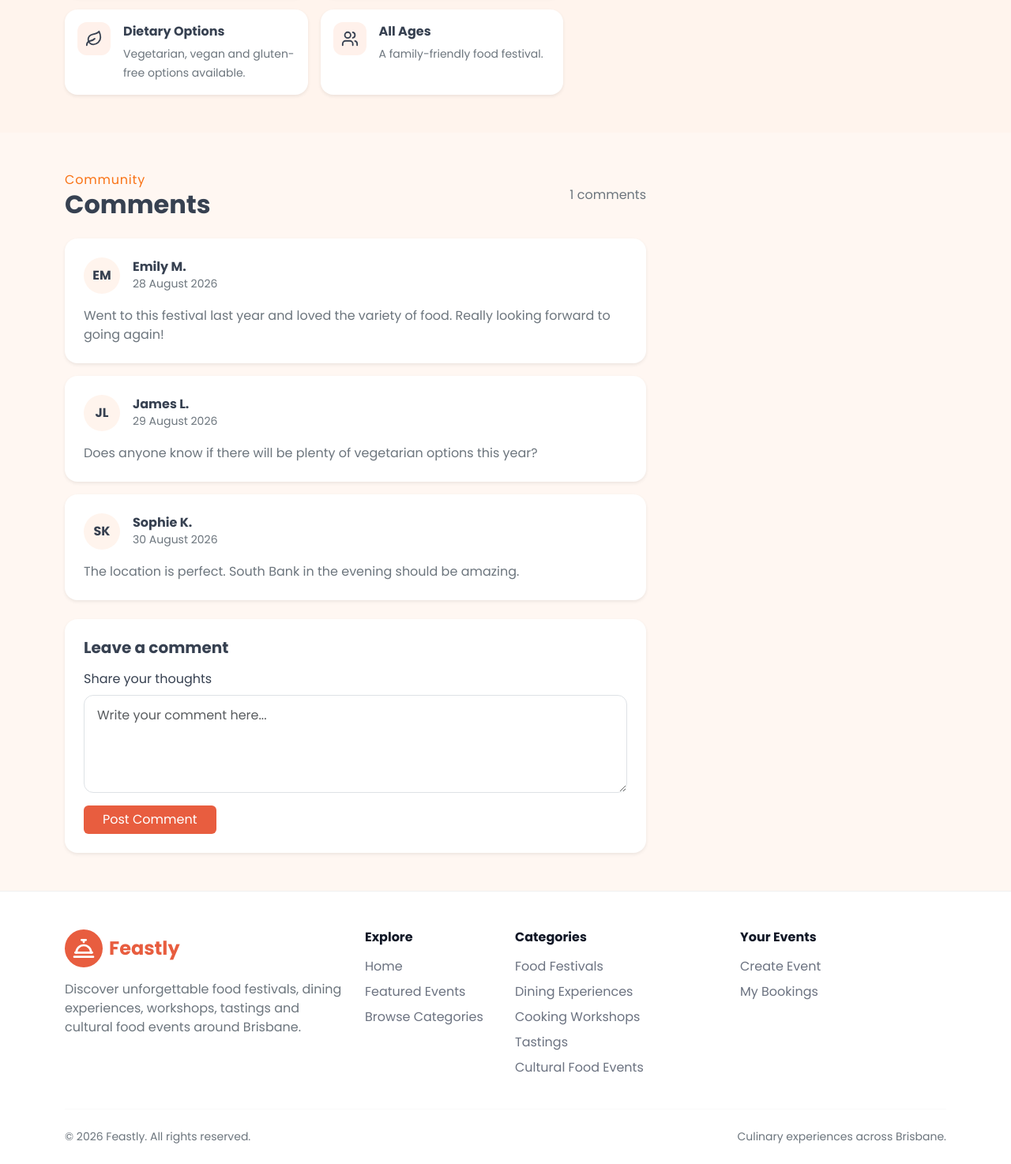
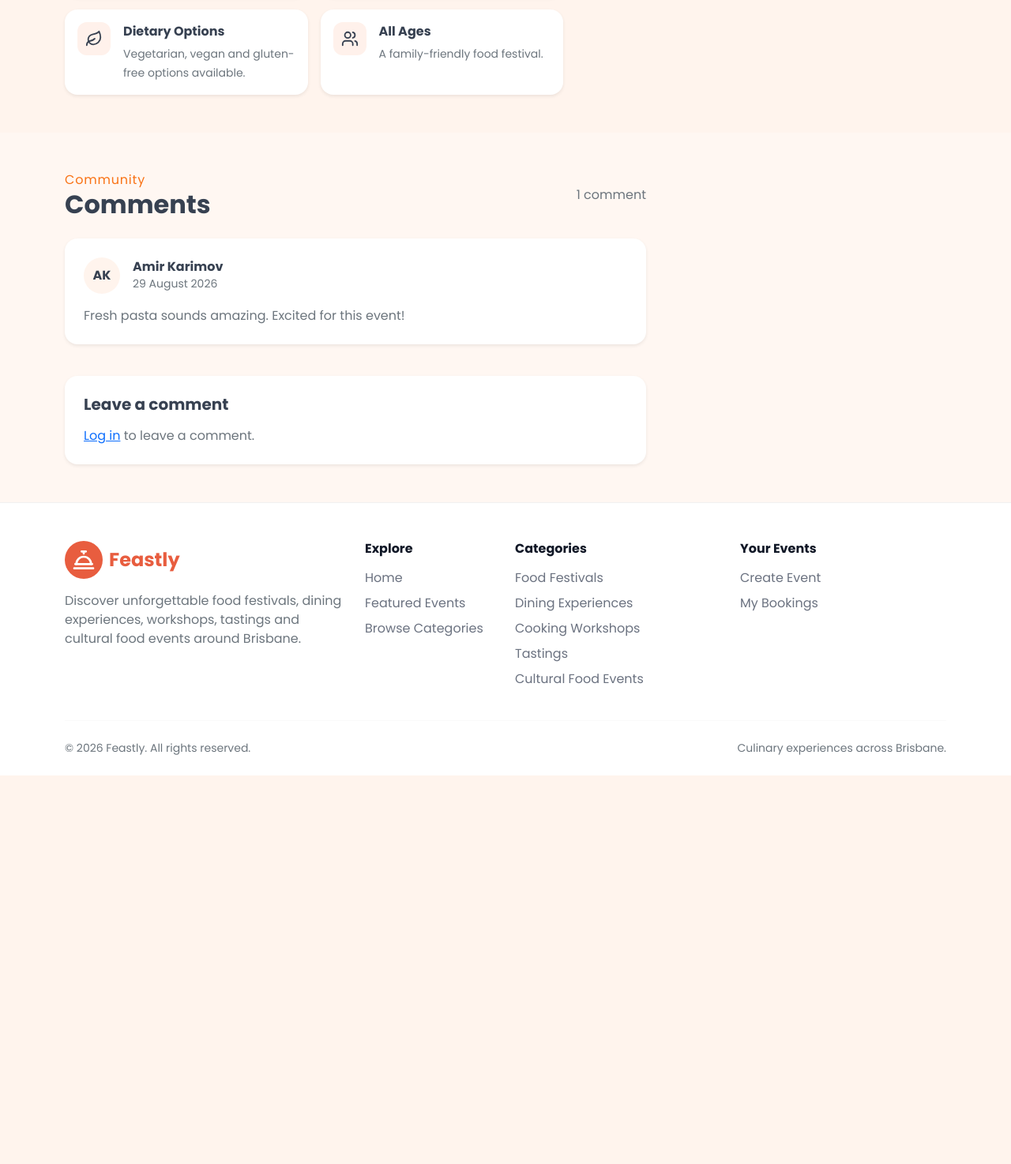
Before and after one commit to LockOrLarry/Event-Site-Assignment, a Flask app: page /events/2 in a window 1280 px wide. Shown: the part 1085-2559 px from the top of the page at 79% size. After the commit the page ends 2067 px from the top, so only its background shows below. Run offline with Flask 3, Linux system fonts and the light colour scheme; some libraries are stand-ins or nearby versions.

Commit message:
FL-05: Add comments display and comment form to event-details.html

```diff
--- a/app/auth/views.py
+++ b/app/auth/views.py
@@ -30,5 +30,5 @@ def login():
                 return redirect(url_for('index'))
             return redirect(nextp)
         else:
-            flash(error)
+            flash(error, 'warning')
     return render_template('user.html', form=login_form, heading='Login')
--- a/app/main/forms.py
+++ b/app/main/forms.py
@@ -10,3 +10,13 @@ class BookingForm(FlaskForm):
         validators=[InputRequired(), NumberRange(min=1)]
     )
     submit = SubmitField('Book Tickets')
+
+class CommentForm(FlaskForm):
+    text = TextAreaField(
+        'Share your thoughts',
+        validators=[
+            InputRequired(message='Please write a comment before posting.'),
+            Length(max=1000, message='Comment cannot exceed 1000 characters.')
+        ]
+    )
+    submit = SubmitField('Post Comment')
--- a/app/main/views.py
+++ b/app/main/views.py
@@ -1,7 +1,7 @@
 from flask import abort, flash, render_template, redirect, url_for
 from flask_login import current_user, login_required
-from ..services import get_all_events, get_all_categories, get_featured_events, get_event_by_id, get_tickets_remaining, create_booking
-from .forms import BookingForm
+from ..services import get_all_events, get_all_categories, get_featured_events, get_event_by_id, get_tickets_remaining, create_booking, create_comment
+from .forms import BookingForm, CommentForm
 
 from . import main_bp
 
@@ -29,7 +29,8 @@ def event_detail(event_id):
         event=event,
         tickets_remaining=tickets_remaining,
         max_quantity=min(MAX_TICKETS_PER_BOOKING, tickets_remaining),
-        booking_form=BookingForm()
+        booking_form=BookingForm(),
+        comment_form=CommentForm()
     )
 
 @main_bp.route('/events/<int:event_id>/book', methods=['POST'])
@@ -55,6 +56,29 @@ def book_event(event_id):
 
     return redirect(url_for('main.event_detail', event_id=event.id))
 
+@main_bp.route('/events/<int:event_id>/comment', methods=['POST'])
+@login_required
+def comment_event(event_id):
+    event = get_event_by_id(event_id)
+
+    if event is None:
+        abort(404)
+
+    form = CommentForm()
+
+    if form.validate_on_submit():
+        comment, error = create_comment(current_user.id, event.id, form.text.data)
+        if error:
+            flash(error, 'danger')
+        else:
+            flash('Comment posted successfully.', 'success')
+    else:
+        for errors in form.errors.values():
+            for error in errors:
+                flash(error, 'danger')
+
+    return redirect(url_for('main.event_detail', event_id=event.id, _anchor='comments'))
+
 @main_bp.route('/history/')
 def booking_history():
     return render_template('booking-history.html')
--- a/app/services.py
+++ b/app/services.py
@@ -1,6 +1,6 @@
 from . import db
 from datetime import datetime
-from .models import User, Event, Booking, Category
+from .models import User, Event, Booking, Category, Comment
 
 
 def get_user_by_id(user_id):
@@ -55,6 +55,26 @@ def get_events_by_status(status):
     ).all()
 
 
+def create_comment(user_id, event_id, text):
+    event = get_event_by_id(event_id)
+
+    text = text.strip()
+
+    if not text:
+        return None, 'Comment cannot be empty'
+
+    comment = Comment(
+        user_id=user_id,
+        event_id=event.id,
+        text=text
+    )
+
+    db.session.add(comment)
+    db.session.commit()
+
+    return comment, None
+
+
 def create_booking(user_id, event_id, quantity):
     user = get_user_by_id(user_id)
 
--- a/app/templates/base.html
+++ b/app/templates/base.html
@@ -92,7 +92,7 @@
     <div class="container-fluid">
         {% with messages = get_flashed_messages(with_categories=true) %}
         {% if messages %}
-        {% for message in messages %}
+        {% for category, message in messages %}
         <div class="alert alert-{{ category }} alert-dismissible fade show" role="alert">
             {{ message }}
             <button type="button" class="btn-close" data-bs-dismiss="alert" aria-label="Close"></button>
--- a/app/templates/event-details.html
+++ b/app/templates/event-details.html
@@ -281,7 +281,7 @@
   </div>
 </section>
 
-<section class="comments-section py-5">
+<section id="comments" class="comments-section py-5">
   <div class="container-xl">
     <div class="row">
       <div class="col-lg-8">
@@ -291,85 +291,55 @@
             <h2 class="fw-bold mb-0">Comments</h2>
           </div>
 
-          <span class="text-secondary">{{ event.comments | length }} comments</span>
+          <span class="text-secondary">{{ event.comments | length }} comment{{ '' if event.comments | length == 1 else
+            's' }}</span>
         </div>
 
         <div class="d-flex flex-column gap-3">
+          {% for comment in event.comments | sort(attribute='comment_date', reverse=True) %}
           <article class="comment-card bg-white rounded-4 p-4 shadow-sm">
             <div class="d-flex align-items-center gap-3 mb-3">
               <div class="comment-avatar rounded-circle d-flex align-items-center justify-content-center fw-bold">
-                EM
+                {{ comment.user.first_name[0] }}{{ comment.user.surname[0] }}
               </div>
 
               <div>
-                <h3 class="h6 fw-bold mb-0">Emily M.</h3>
-                <span class="small text-secondary">28 August 2026</span>
+                <h3 class="h6 fw-bold mb-0">{{ comment.user.first_name }} {{ comment.user.surname }}</h3>
+                <span class="small text-secondary">{{ comment.comment_date.day }} {{ comment.comment_date.strftime('%B
+                  %Y') }}</span>
               </div>
             </div>
 
             <p class="text-secondary mb-0">
-              Went to this festival last year and loved the variety of
-              food. Really looking forward to going again!
+              {{ comment.text }}
             </p>
           </article>
+          {% else %}
+          <p class="text-secondary">No comments yet.</p>
+          {% endfor %}
 
-          <article class="comment-card bg-white rounded-4 p-4 shadow-sm">
-            <div class="d-flex align-items-center gap-3 mb-3">
-              <div class="comment-avatar rounded-circle d-flex align-items-center justify-content-center fw-bold">
-                JL
+          <div class="bg-white rounded-4 shadow-sm p-4 mt-4">
+            <h3 class="h5 fw-bold mb-3">Leave a comment</h3>
+
+            {% if current_user.is_authenticated %}
+            <form method="post" action="{{ url_for('main.comment_event', event_id=event.id) }}">
+              {{ comment_form.hidden_tag() }}
+
+              <div class="mb-3">
+                {{ comment_form.text.label(class="form-label") }}
+                {{ comment_form.text(class="form-control", rows=4, placeholder="Write your comment here...") }}
               </div>
 
-              <div>
-                <h3 class="h6 fw-bold mb-0">James L.</h3>
-                <span class="small text-secondary">29 August 2026</span>
-              </div>
-            </div>
-
+              {{ comment_form.submit(class="btn feastly-btn px-4") }}
+            </form>
+            {% else %}
             <p class="text-secondary mb-0">
-              Does anyone know if there will be plenty of vegetarian
-              options this year?
+              <a href="{{ url_for('auth.login', next=request.path) }}"> Log in</a> to leave a comment.
             </p>
-          </article>
-
-          <article class="comment-card bg-white rounded-4 p-4 shadow-sm">
-            <div class="d-flex align-items-center gap-3 mb-3">
-              <div class="comment-avatar rounded-circle d-flex align-items-center justify-content-center fw-bold">
-                SK
-              </div>
-
-              <div>
-                <h3 class="h6 fw-bold mb-0">Sophie K.</h3>
-                <span class="small text-secondary">30 August 2026</span>
-              </div>
-            </div>
-
-            <p class="text-secondary mb-0">
-              The location is perfect. South Bank in the evening should be
-              amazing.
-            </p>
-          </article>
-        </div>
-
-        <div class="bg-white rounded-4 shadow-sm p-4 mt-4">
-          <h3 class="h5 fw-bold mb-3">Leave a comment</h3>
-
-          <form>
-            <div class="mb-3">
-              <label for="comment" class="form-label">
-                Share your thoughts
-              </label>
-
-              <textarea id="comment" class="form-control" rows="4" placeholder="Write your comment here..."
-                required></textarea>
-            </div>
-
-            <button type="submit" class="btn feastly-btn px-4">
-              Post Comment
-            </button>
-          </form>
+            {% endif %}
+          </div>
         </div>
       </div>
     </div>
-  </div>
 </section>
 {% endblock content %}
```
Also changed, not shown: seed.py (+31 -3 lines), instance/sitedata.sqlite.
